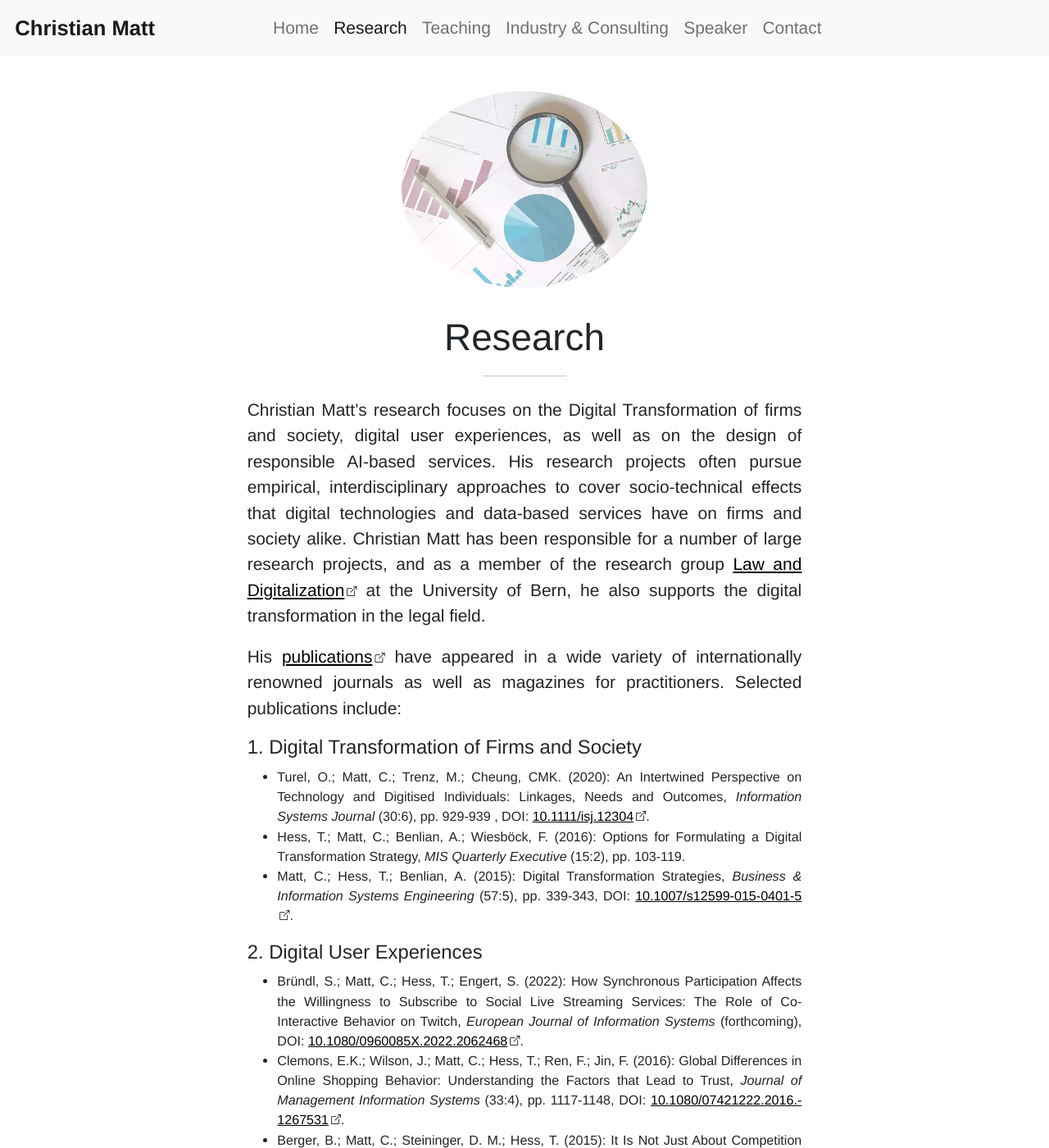
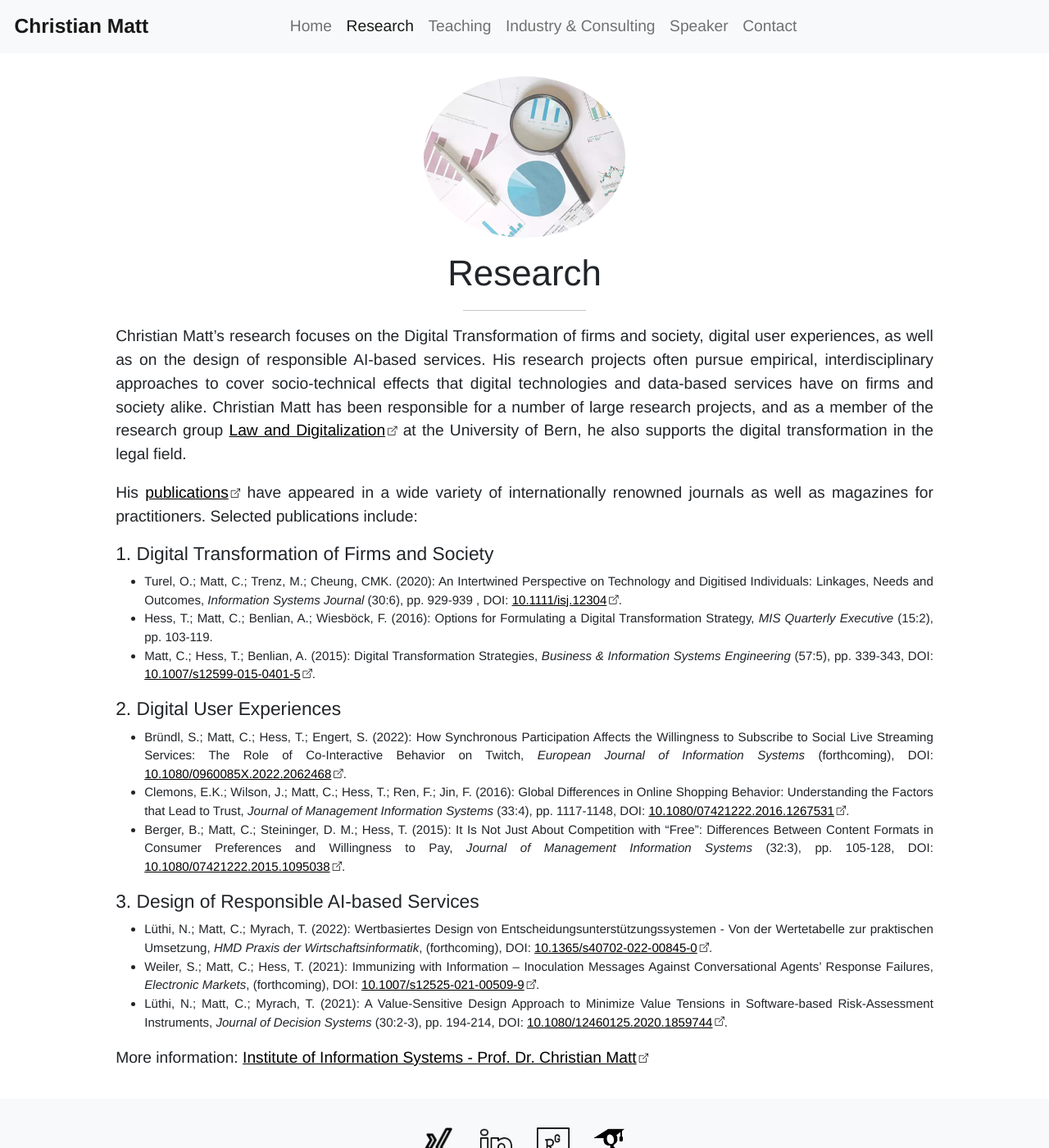
Before and after one commit to christian-matt/christian-matt.github.io, a Jekyll site: the page built from research.html, in a window 1280 px wide and 1400 px high. Shown: the whole window at 82% size. Built offline with Jekyll 4.4.1, drawn with Linux system fonts in a browser that asks for light colours.

Commit message:
Update style for contact.html.

```diff
--- a/_sass/theme.scss
+++ b/_sass/theme.scss
@@ -1,12 +1,13 @@
-$font-size: 1.1rem;
+$font-size: 1.075rem;
 $font-size-publications: $font-size * 0.8;
 $font-size-icon-multiplier: 0.6;
 $font-size-link-icon: $font-size * $font-size-icon-multiplier;
 
 $content-width-ultra-large-screen: 38%;
 $content-width-extra-large-screen: 45%;
-$content-width-large-screen: 55%;
-$content-width: 65%;
+$content-width-very-large-screen: 55%;
+$content-width-large-screen: 70%;
+$content-width: 80%;
 $content-width-medium-screen: 85%;
 $content-width-small-screen: 96%;
 
@@ -19,7 +20,7 @@
 $social-footer-padding: 35px;
 $social-icon-margin: 12px;
 
-$link-hover-color: #6c757d;
+$link-hover-color: rgb(79, 79, 79);
 
 $navbar-toggler-margin: 20px;
 $margin-header-image: 10px;
@@ -77,11 +78,11 @@
 }
 
 a.footer.link {
-  color: $link-hover-color !important;
+  color: #6c757d !important;
 }
 
 a.footer.link:hover {
-  color: rgb(172, 175, 178) !important;
+  color: $link-hover-color !important;
 }
 
 .icon-link {
@@ -94,6 +95,10 @@
 .icon-contact {
   padding-right: $padding-link-icon;
   font-size: $font-size-link-icon;
+}
+
+.contact-info {
+  text-align: left !important;
 }
 
 .social-icon {
@@ -191,12 +196,16 @@
     right: 85px;
   }
 
+  .page-content {
+    width: $content-width !important;
+  }
+
   #map {
     margin-top: 0;
   }
 }
 
-@media screen and (min-width: 1200px) {
+@media screen and (min-width: 1300px) {
   * {
     font-size: $font-size * 1.04;
   }
@@ -219,7 +228,7 @@
 
 @media screen and (min-width: 1500px) {
   .page-content {
-    width: 50% !important;
+    width: $content-width-very-large-screen !important;
   }
 }
 
```
Also changed, not shown: contact.html (+7 -7 lines).
